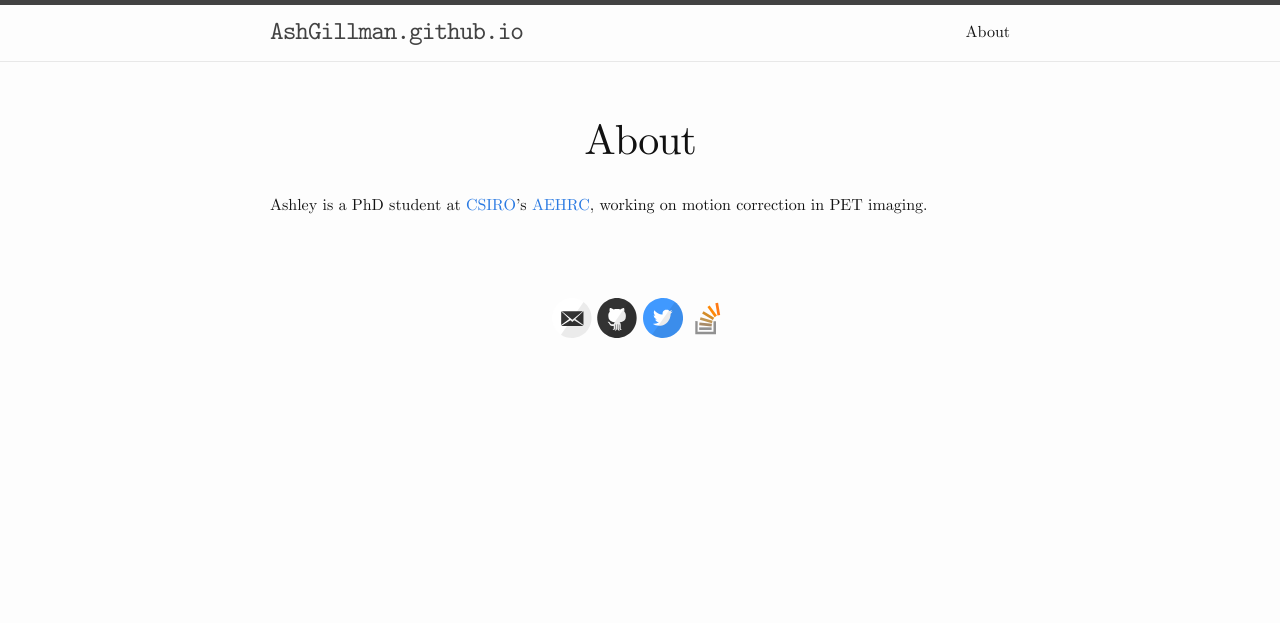
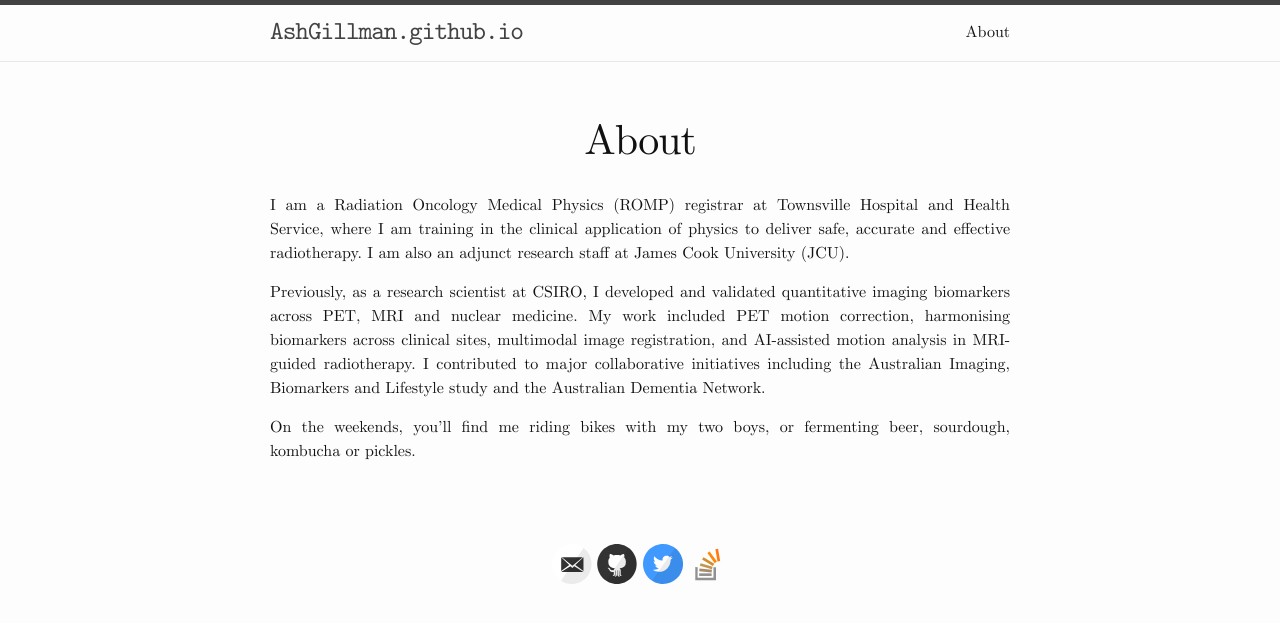
Before and after one commit to ashgillman/ashgillman.github.io, a Jekyll site: the page built from about.md, in a window 1280 px wide. Shown: the top 623 px of the page. Built offline with Jekyll 4.4.1, drawn with Linux system fonts in a browser that asks for light colours.

Commit message:
Update about me

```diff
--- a/about.md
+++ b/about.md
@@ -4,5 +4,9 @@ title: About
 permalink: /about/
 ---
 
-Ashley is a PhD student at [CSIRO](http://www.csiro.au/)'s
-[AEHRC](https://aehrc.com/), working on motion correction in PET imaging.
+I am a Radiation Oncology Medical Physics (ROMP) registrar at Townsville Hospital and Health Service, where I am training in the clinical application of physics to deliver safe, accurate and effective radiotherapy.
+I am also an adjunct research staff at James Cook University (JCU).
+
+Previously, as a research scientist at CSIRO, I developed and validated quantitative imaging biomarkers across PET, MRI and nuclear medicine. My work included PET motion correction, harmonising biomarkers across clinical sites, multimodal image registration, and AI-assisted motion analysis in MRI-guided radiotherapy. I contributed to major collaborative initiatives including the Australian Imaging, Biomarkers and Lifestyle study and the Australian Dementia Network.
+
+On the weekends, you'll find me riding bikes with my two boys, or fermenting beer, sourdough, kombucha or pickles.
```
